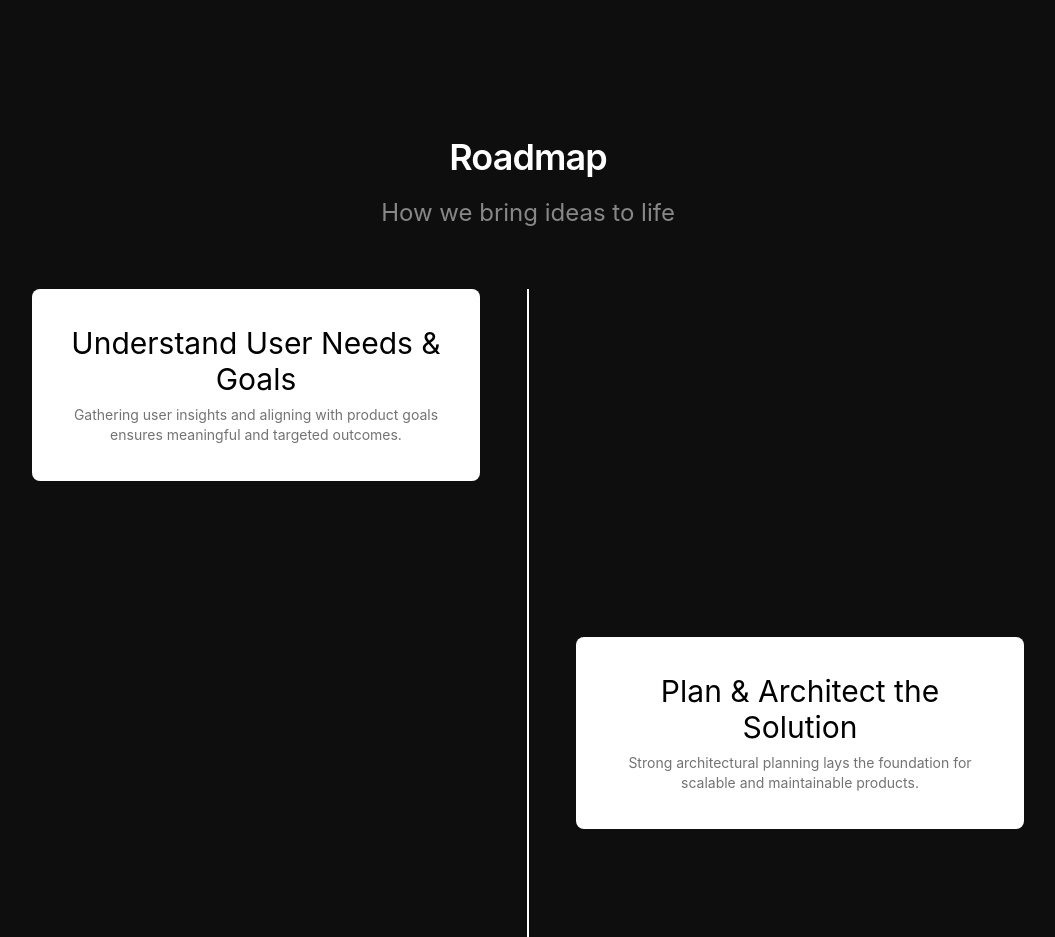
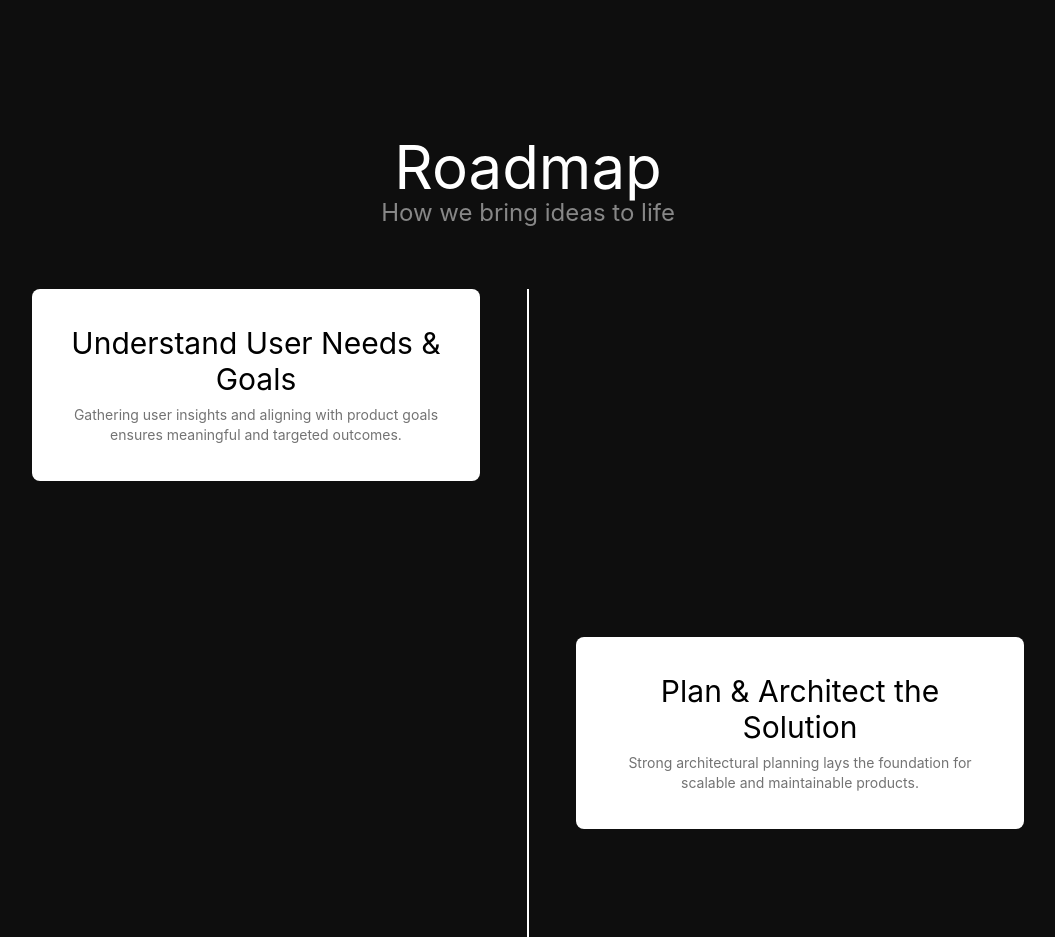
Before and after one commit to VamshiReddy02/design-studio, a React (Vite) app: page / in a window 1280 px wide. Shown: the part 2740-3677 px from the top of the page, without its empty margins (112-1167 px from the left). Built offline with nearby package versions, Linux system fonts and the light colour scheme.

Commit message:
minor changes
Signed-off-by: VamshiReddy02 <vamshiproject02@gmail.com>

```diff
--- a/src/sections/RoadMap.tsx
+++ b/src/sections/RoadMap.tsx
@@ -67,7 +67,7 @@ const RoadMap: React.FC = () => {
   return (
     <section className="py-32 text-white">
       <div className="container mx-auto relative px-4">
-        <h1 className="text-4xl font-semibold text-center mb-5 tracking-tight">
+        <h1 className="text-2xl md:text-3xl lg:text-4xl xl:text-6xl text-center font-normal">
           Roadmap
         </h1>
         <p className="text-center md:text-lg lg:text-xl xl:text-2xl text-white/50 mb-15 max-w-md mx-auto">
```
